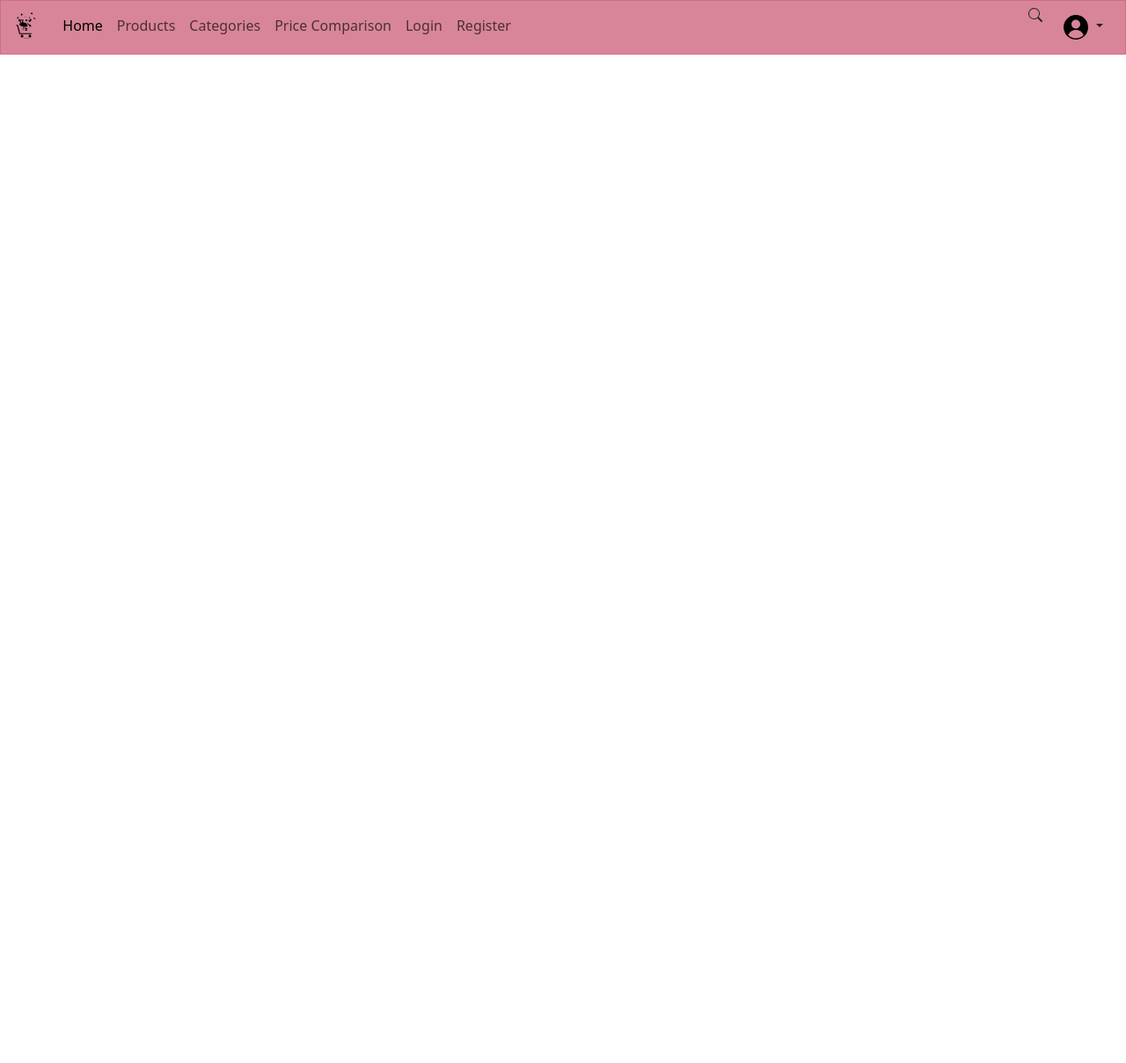
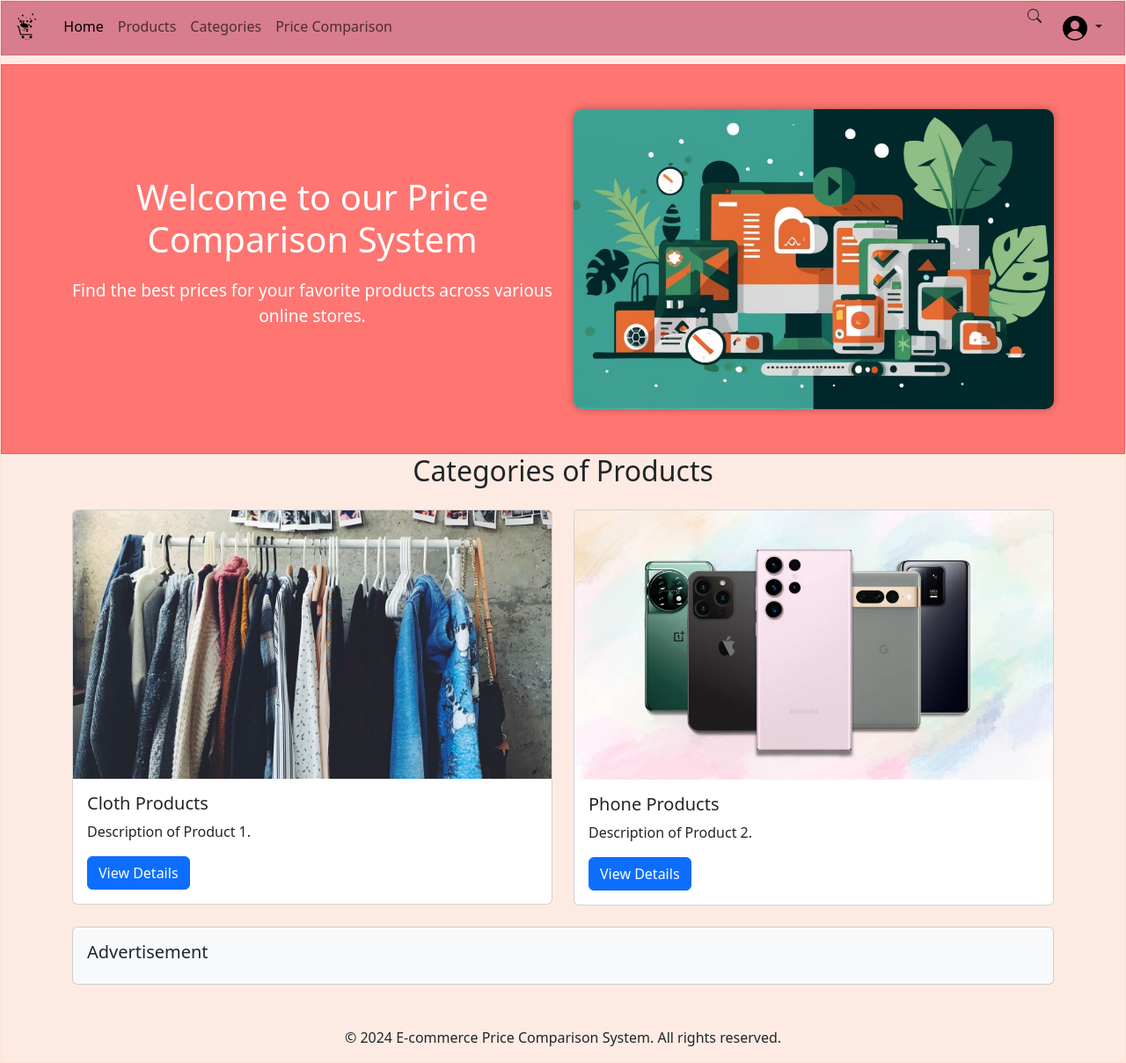
Before and after one commit to RamaTeja99/EcommercePSPCS, a Django app: page / in a window 1280 px wide. Shown: the whole page at 88% size. Before the commit the page ends 62 px from the top, so only its background shows below. Run offline with Django 5.2, Linux system fonts and the light colour scheme.

Commit message:
Added Login

```diff
--- a/PSPCSProject/PSPCS/Core/urls.py
+++ b/PSPCSProject/PSPCS/Core/urls.py
@@ -10,4 +10,7 @@ urlpatterns = [
     path('categories/', categories, name='categories'),
     path('login/', login, name='login'),
     path('register/', register, name='register'),
+    path('login1/',login1,name='login1'),
+    path('register1/',register1,name='register1'),
+    path('logout/',logout,name='logout'),
 ]
--- a/PSPCSProject/PSPCS/Core/views.py
+++ b/PSPCSProject/PSPCS/Core/views.py
@@ -2,6 +2,8 @@ from django.shortcuts import render
 from django.http import HttpResponse
 from django.views import View
 from django.contrib.auth.views import LoginView as BaseLoginView
+from django.contrib.auth.models import  User,auth
+from django.contrib import messages
 
 class DashBoardView(View):
     def get(self, request):
@@ -18,5 +20,41 @@ def categories(request):
 def login(request):
     return render(request,'login.html')
 
+def login1(request):
+    if request.method=='POST':
+        username=request.POST['username']
+        pass1=request.POST['password']
+        user = auth.authenticate(username=username,password=pass1)
+        if user is not None:
+            auth.login(request, user)
+            return render(request, 'homepage.html')
+        else:
+            messages.info(request,'Invalid credentials')
+            return render(request,'login.html')
+
+    else:
+        return render(request,'login.html')
 def register(request):
     return render(request,'register.html')
+
+def register1(request):
+ if request.method=="POST":
+    username=request.POST['username']
+    pass1=request.POST['password']
+    pass2=request.POST['password1']
+    if pass1==pass2:
+            if User.objects.filter(username=username).exists():
+                messages.info(request,'OOPS! Usename already taken')
+                return render(request,'register.html')
+            else:
+                user=User.objects.create_user(username=username,password=pass1)
+                user.save()
+                messages.info(request,'Account created successfully!!')
+                return render(request,'login.html')
+    else:
+            messages.info(request,'Password do not match')
+            return render(request,'register.html')
+
+def logout(request):
+    auth.logout(request)
+    return render(request, 'dashboard.html')
--- a/PSPCSProject/PSPCS/templates/homepage.html
+++ b/PSPCSProject/PSPCS/templates/homepage.html
@@ -1,11 +1,77 @@
 {% extends 'navbar.html' %}
 {% load static %}
-<html lang="en">
-<head>
-    <meta charset="UTF-8">
-    <title>Title</title>
-</head>
-<body>
+{% block title %}E-commerce Price Comparison{% endblock %}
 
-</body>
-</html>
+{% block body %}
+<link rel="stylesheet" href="{% static 'css/dashboard.css' %}">
+<section class="hero">
+  <div class="container">
+    <div class="row align-items-center">
+      <div class="col-lg-6">
+        <h1>Welcome to our Price Comparison System</h1>
+        <p>Find the best prices for your favorite products across various online stores.</p>
+      </div>
+      <div class="col-lg-6">
+        <img src="{% static 'images/hero.png' %}" alt="Hero Image" class="img-fluid">
+      </div>
+    </div>
+  </div>
+</section>
+
+<!-- Featured Products Section -->
+<section class="featured-products">
+  <div class="container">
+    <h2 class="text-center mb-4">Categories of Products </h2>
+    <!-- Add featured product cards and ad block here -->
+    <div class="row">
+
+      <div class="col-md-6">
+        <!-- Product Card Example 1 (Left) -->
+        <div class="card">
+          <img src="{% static 'images/dress.jpg' %}" class="card-img-top square-img" alt="Clothes Product"style="width: 100%; height: 305px;">
+          <div class="card-body">
+            <h5 class="card-title">Cloth Products</h5>
+            <p class="card-text">Description of Product 1.</p>
+            <a href="#" class="btn btn-primary">View Details</a>
+          </div>
+        </div>
+      </div>
+
+      <div class="col-md-6">
+        <!-- Product Card Example 2 (Right) -->
+        <div class="card">
+          <img src="{% static 'images/phones.png' %}" class="card-img-top square-img" alt="Phone Product">
+          <div class="card-body">
+            <h5 class="card-title">Phone Products</h5>
+            <p class="card-text">Description of Product 2.</p>
+            <a href="#" class="btn btn-primary">View Details</a>
+          </div>
+        </div>
+      </div>
+
+      <div class="col-md-12 mt-4">
+        <!-- Ad Block at the bottom -->
+        <div class="card ad-block bg-light">
+          <div class="card-body">
+            <h5 class="card-title">Advertisement</h5>
+            <!-- Add ad content or image here -->
+          </div>
+        </div>
+      </div>
+    </div>
+  </div>
+</section>
+
+
+
+
+<!-- Footer Section -->
+<footer class="footer mt-5">
+  <div class="container text-center">
+    <p>&copy; 2024 E-commerce Price Comparison System. All rights reserved.</p>
+  </div>
+</footer>
+
+<!-- Bootstrap JS and Popper.js (if needed) -->
+<script src="https://cdn.jsdelivr.net/npm/bootstrap@5.3.2/dist/js/bootstrap.bundle.min.js"></script>
+{% endblock %}
--- a/PSPCSProject/PSPCS/templates/navbar.html
+++ b/PSPCSProject/PSPCS/templates/navbar.html
@@ -29,12 +29,6 @@
                 <li class="nav-item">
                     <a class="nav-link" href="#">Price Comparison</a>
                 </li>
-                  <li class="nav-item">
-                    <a class="nav-link" href="{% url 'login' %}">Login</a>
-                </li>
-                <li class="nav-item">
-                    <a class="nav-link" href="{% url 'register' %}">Register</a>
-                </li>
             </ul>
 
             <div class="search-icon" onclick="toggleSearch()">
@@ -57,17 +51,20 @@
                 <ul class="dropdown-menu" aria-labelledby="userDropdown">
                     <li class="user-info">
                         {% if user.is_authenticated %}
-                            <p>Hello, {{ user.username }}</p>
-                            <!-- Add other user information as needed -->
-                        {% else %}
-                            <p>Not logged in</p>
-                            <span style="display: inline-block; margin-right: 1.5cm; font-style: italic;">
-                                <a href="{% url 'login' %}">Login</a>
-                            </span>
-                            <span style="font-style: italic;">
-                                <a href="">Register</a>
-                            </span>
-                        {% endif %}
+                        <li class="nav-item">
+                           <span class="nav-link">Welccome,{{ user.username}}</span>
+                        </li>
+                    <li class="nav-item">
+                       <a class="nav-link" href="{% url 'logout' %}">Log out</a>
+                    </li>
+                    {% else %}
+                    <li class="nav-item">
+                      <a class="nav-link" href="{% url 'login' %}">Login </a>
+                    </li>
+                    <li class="nav-item">
+                        <a class="nav-link" href="{% url 'register' %} ">Signup </a>
+                    </li>
+                   {% endif %}
                     </li>
                 </ul>
             </div>
--- a/PSPCSProject/PSPCS/templates/productsnavbar.html
+++ b/PSPCSProject/PSPCS/templates/productsnavbar.html
@@ -18,7 +18,7 @@
             <!-- User Profile Section -->
             <div class="user-profile-section" data-button-text="User Profile">
                 <img src="{% static 'images/user.svg' %}" alt="User Profile" onclick="showUserProfilePopup()">
-                <button class="btn btn-danger logout-btn">Logout</button>
+<!--                <button class="btn btn-danger logout-btn">Logout</button>-->
             </div>
 
             <!-- User Profile Popup -->
```
Also changed, not shown: PSPCSProject/PSPCS/templates/dashboard.html (+1 -8 lines), PSPCSProject/PSPCS/templates/login.html (+10 -5 lines), PSPCSProject/PSPCS/templates/register.html (+12 -5 lines), PSPCSProject/PSPCS/User/migrations/0002_delete_user_delete_userprofile.py (added), PSPCSProject/PSPCS/static/images/dress.jpg (added), PSPCSProject/PSPCS/static/images/dress.png (deleted).
